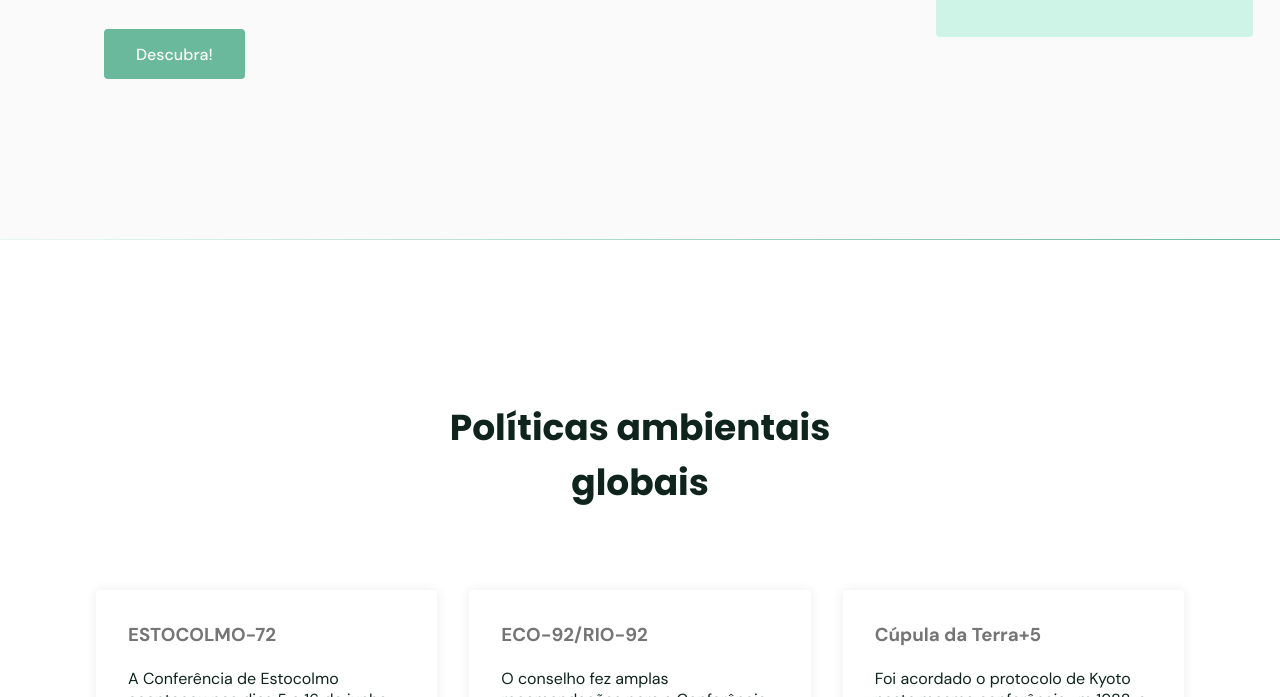
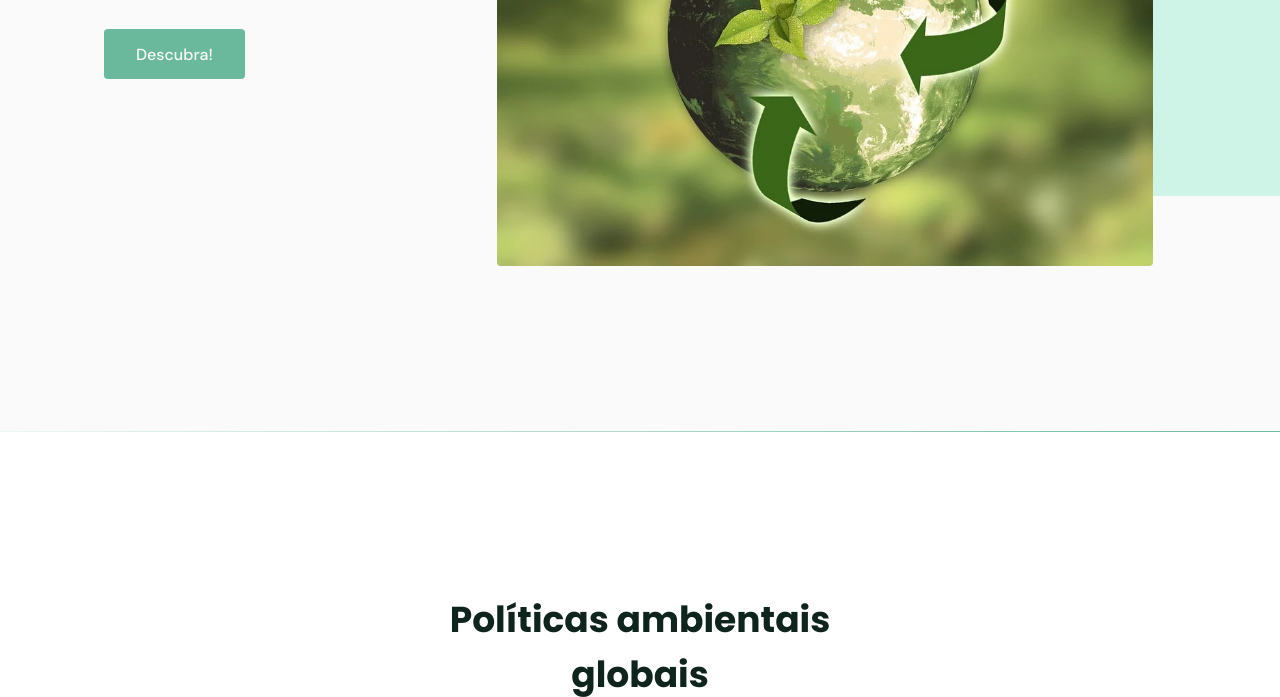
Before and after one commit to ojcarlos/Nlw1, a plain HTML site: page index.html in a window 1280 px wide. Shown: the part 403-1100 px from the top of the page. Drawn offline with nearby package versions, Linux system fonts and the light colour scheme; files whose address does not match are found by name.

Commit message:
Add files via upload

```diff
--- a/index.html
+++ b/index.html
@@ -45,7 +45,7 @@
         <div class=" hh container grid">
           <div class="image">
             <img
-              src="Sustentabilidade-meio-ambiente-1-1024x683.jpg.webp"
+              src="nature-3294632_960_720.webp"
               alt="Mulher sorrindo penteando outra mulher"
             />
           </div>
```
